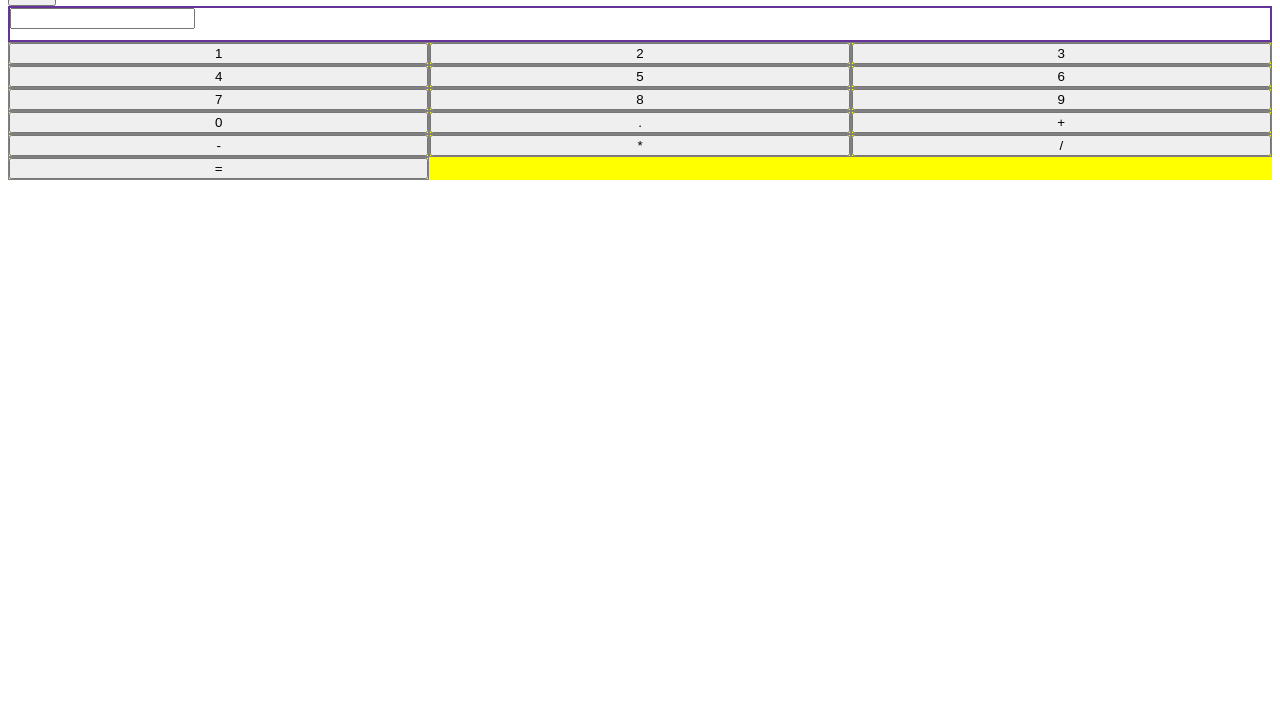
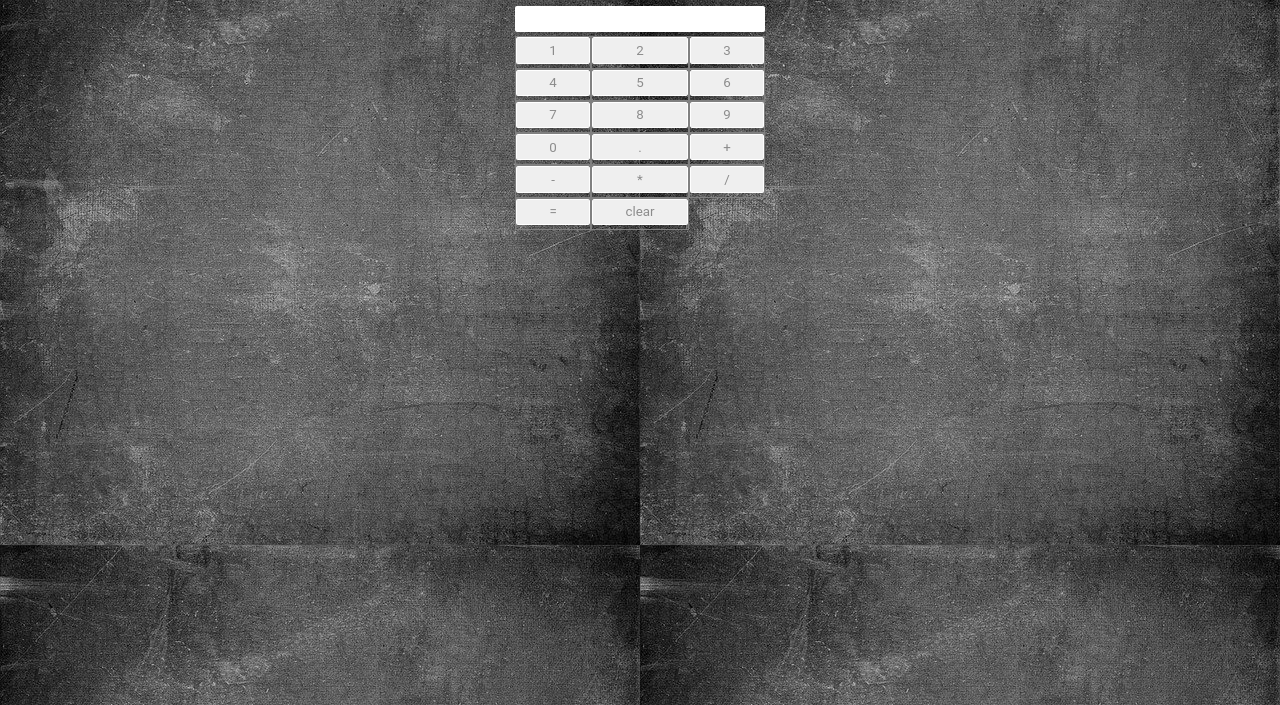
Before and after one commit to johnnymcgcodes/calculator, a plain HTML site: page index.html in a window 1280 px wide. Shown: the part 95-800 px from the top of the page. Drawn offline with Linux system fonts and the light colour scheme.

Commit message:
button designs and background updated

```diff
--- a/index.html
+++ b/index.html
@@ -9,35 +9,36 @@
     <script src="main.js"></script>
   </head>
   <body>
-    <h1>Calculator TI-2bazillion</h1>
-    <div class="top-button button">
-      <button class="action-button">
-        Clear
-      </button></div>
-    <div class ="display">
+    <h1>Calculator TI-2</h1>
+
+    <!-- <div class ="display">
       <input id="textbox">
+    </div> -->
+  <div class="grid-container" id="alpha">
+      <div class ="display"><input id="textbox"></div>
+      <div class="grid-item"><button id ="1" class="digit">1</button></div>
+      <div class="grid-item"><button id ="2" class="digit">2</button></div>
+      <div class="grid-item"><button id ="2" class="digit">3</button></div>
+      <div class="grid-item"><button id ="2" class="digit">4</button></div>
+      <div class="grid-item"><button id ="2" class="digit">5</button></div>
+      <div class="grid-item"><button id ="2" class="digit">6</button></div>
+      <div class="grid-item"><button id ="2" class="digit">7</button></div>
+      <div class="grid-item"><button id ="2" class="digit">8</button></div>
+      <div class="grid-item"><button id ="2" class="digit">9</button></div>
+      <div class="grid-item"><button id ="2" class="digit">0</button></div>
+      <div class="grid-item"><button id ="2" class="digit">.</button></div>
+      <div class="grid-item"><button id ="+" class="mathFunction">+</button></div>
+      <div class="grid-item"><button id ="-" class="mathFunction">-</button></div>
+      <div class="grid-item"><button id ="*" class="mathFunction">*</button></div>
+      <div class="grid-item"><button id ="/" class="mathFunction">/</button></div>
+      <div class="grid-item"><button id ="=" class="mathFunction">=</button></div>
+        <div class="grid-item"><button id ="clear" class="clearDisplay">clear</button></div>
+
     </div>
-    <div class="grid-container" id="alpha">
-      <div class="grid-item"><button id ="1" class="letters">1</button></div>
-      <div class="grid-item"><button id ="2" class="letters">2</button></div>
-      <div class="grid-item"><button>3</button></div>
-      <div class="grid-item"><button>4</button></div>
-      <div class="grid-item"><button>5</button></div>
-      <div class="grid-item"><button>6</button></div>
-      <div class="grid-item"><button>7</button></div>
-      <div class="grid-item"><button>8</button></div>
-      <div class="grid-item"><button>9</button></div>
-      <div class="grid-item"><button>0</button></div>
-      <div class="grid-item"><button>.</button></div>
-      <div class="grid-item"><button>+</button></div>
-      <div class="grid-item"><button>-</button></div>
-      <div class="grid-item"><button>*</button></div>
-      <div class="grid-item"><button>/</button></div>
-      <div class="grid-item"><button>=</button></div>
-
  <script type="text/javascript">
-        var buttons = document.querySelectorAll("#alpha button");
-
+ //array of buttons that are digits and going to be output on the display
+    var buttons = document.querySelectorAll(".digit");
+  //function that displays inner text of buttons
     for(var i =0; i < buttons.length; i++){
     var btn = buttons[i];
       btn.addEventListener("click", function() {
@@ -46,5 +47,4 @@ for(var i =0; i < buttons.length; i++){
     }
     </script>
 </body>
-  </body>
 </html>
--- a/style.css
+++ b/style.css
@@ -1,21 +1,74 @@
+/* over all page style */
+html {
+  font-size: 62.5%;
+}
+body {
+  font-family: "Roboto", sans-serif;
+  font-size: 1.6rem;
+  color: white;
+  width: 250px;
+  margin: 0 auto;
+  padding: 20px;
+  background-image: url(images/texture-1155341_640.jpg);
+}
+h1 {
+  color: #c6c6c6;
+}
+/* grid display */
 .display {
-  border: 2px solid rebeccapurple;
-  height: 2rem;
+  grid-column: auto / span 3;
+  width: ;
+}
+#textbox {
+  display: inline-block;
+  width: 100%;
+  padding: 0.35em 1.2em;
+  border: 0.1em solid #ffffff;
+  margin: 0 0.3em 0.3em 0;
+  border-radius: 0.12em;
+  box-sizing: border-box;
+  text-decoration: none;
+  font-family: "Roboto", sans-serif;
+  font-weight: 400;
+  color: grey;
+  text-align: center;
+  transition: all 0.3s;
+  outline: none;
 }
 
 .grid-container {
   display: grid;
   grid-template-columns: auto auto auto;
-  background-color: yellow;
 }
 
 .grid-item {
   border: 1px solid grey;
 }
+/* button display */
+button {
+  display: inline-block;
+  padding: 0.35em 1.2em;
+  border: 0.1em solid #ffffff;
+  margin: 0 0.3em 0.3em 0;
+  border-radius: 0.12em;
+  box-sizing: border-box;
+  text-decoration: none;
+  font-family: "Roboto", sans-serif;
+  font-weight: 400;
+  color: #8c8c8c;
+  text-align: center;
+  transition: all 0.3s;
+  outline: none;
+}
 .grid-item button {
   width: 100%;
 }
-.lower-buttons {
-  display: flex;
-  justify-content: space-between;
+
+.grid-container button:hover {
+  color: #292929;
+  background-color: #ffffff;
 }
+.top-bar button:hover {
+  color: #000000;
+  background-color: #ffffff;
+}
```
Also changed, not shown: images/texture-1155341_640.jpg (added), texture-1155341_640.jpg (added). Lines whose indentation alone changed are shown as unchanged.
